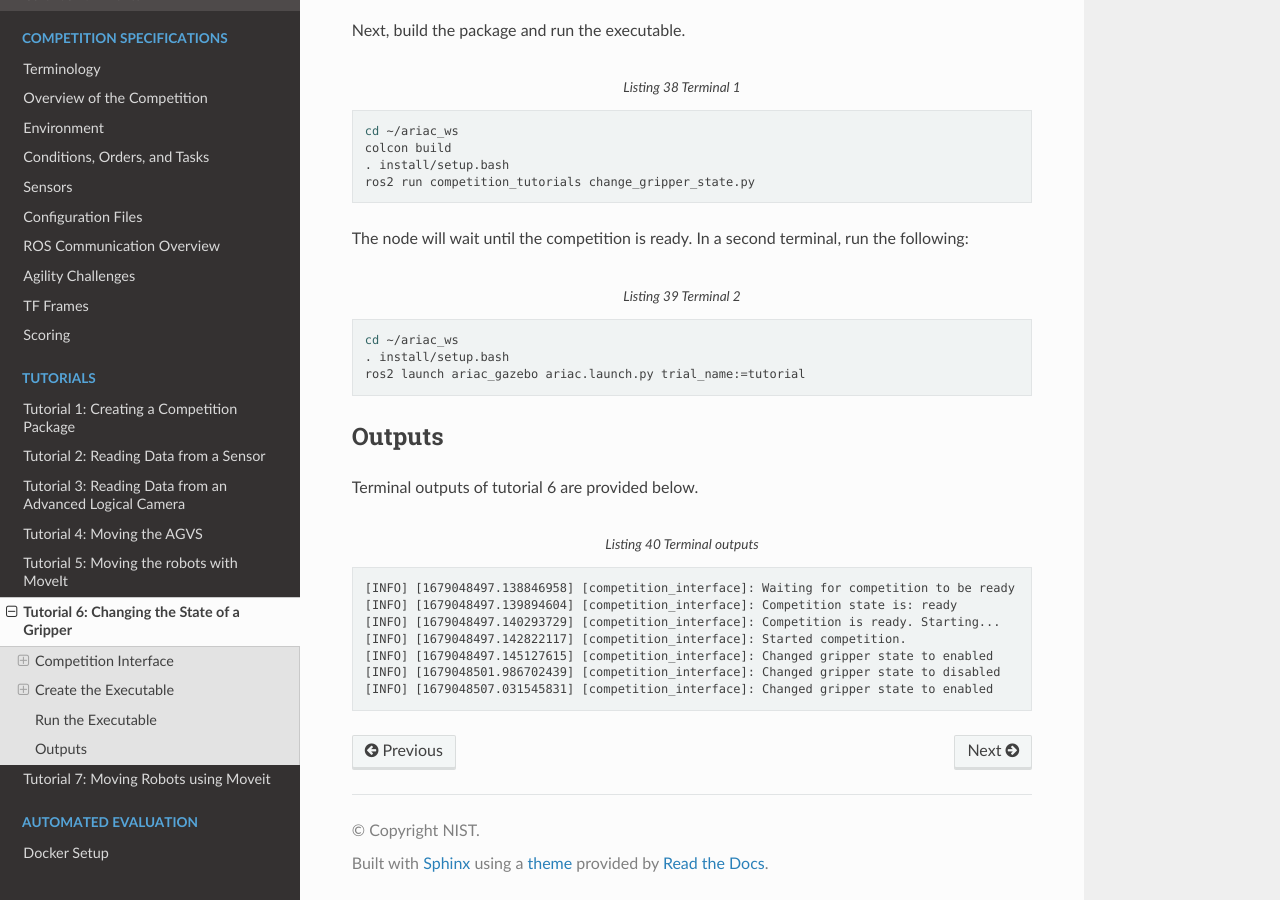
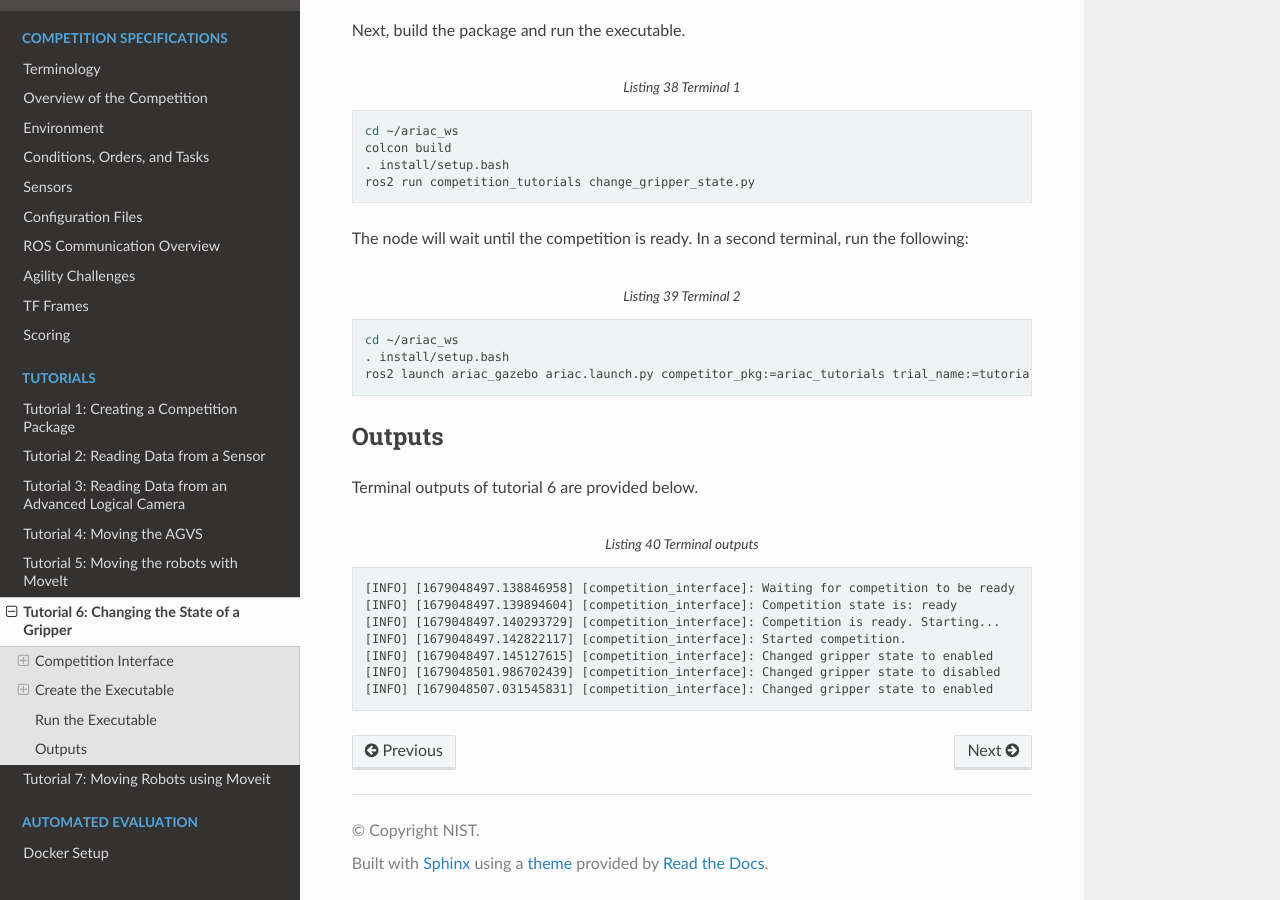
Before and after one commit to usnistgov/ARIAC, a Sphinx documentation site: the page built from docs/tutorials/tutorial_6.rst, in a window 1280 px wide and 900 px high, scrolled down 6169 px. Built offline with Sphinx 7.4.7 and the Read the Docs theme 2.0.0, drawn with Linux system fonts in a browser that asks for light colours.

Commit message:
tutorial 2

```diff
--- a/docs/tutorials/tutorial_2.rst
+++ b/docs/tutorials/tutorial_2.rst
@@ -340,7 +340,7 @@ The node will wait until the competition is ready. In a second terminal, run the
 
     cd ~/ariac_ws
     . install/setup.bash
-    ros2 launch ariac_gazebo ariac.launch.py trial_name:=tutorial
+    ros2 launch ariac_gazebo ariac.launch.py competitor_pkg:=ariac_tutorials trial_name:=tutorial
 
 
 Once the environment is loaded and the competition state is ready, the interface node running in Terminal 2 will start the competition and the sensor will start publishing data. You should see the the part count output increasing as parts on the conveyor break the sensor beam, as shown in the figure below.
--- a/docs/tutorials/tutorial_3.rst
+++ b/docs/tutorials/tutorial_3.rst
@@ -454,7 +454,7 @@ The node will wait until the competition is ready. In a second terminal, run the
 
     cd ~/ariac_ws
     . install/setup.bash
-    ros2 launch ariac_gazebo ariac.launch.py trial_name:=tutorial
+    ros2 launch ariac_gazebo ariac.launch.py competitor_pkg:=ariac_tutorials trial_name:=tutorial
 
 
 Once the environment is loaded and the competition state is ready, the interface node running in Terminal 1 will start the competition and the sensor will start publishing data.
--- a/docs/tutorials/tutorial_4.rst
+++ b/docs/tutorials/tutorial_4.rst
@@ -682,7 +682,7 @@ The node will wait until the competition is ready. In a second terminal, run the
 
     cd ~/ariac_ws
     . install/setup.bash
-    ros2 launch ariac_gazebo ariac.launch.py trial_name:=tutorial
+    ros2 launch ariac_gazebo ariac.launch.py competitor_pkg:=ariac_tutorials trial_name:=tutorial
 
 
 Once the environment is loaded and the competition state is ready, the interface node running in Terminal 1 will start the competition and published orders will be displayed on the standard output in Terminal 1.
--- a/docs/tutorials/tutorial_5.rst
+++ b/docs/tutorials/tutorial_5.rst
@@ -568,7 +568,7 @@ The node will wait until the competition is ready. In a second terminal, run the
 
     cd ~/ariac_ws
     . install/setup.bash
-    ros2 launch ariac_gazebo ariac.launch.py trial_name:=tutorial
+    ros2 launch ariac_gazebo ariac.launch.py competitor_pkg:=ariac_tutorials trial_name:=tutorial
 
 
 Once the environment is loaded and the competition state is ready, the interface node running in Terminal 1 will start the competition and move AGS 1 and 2 to station 1.
--- a/docs/tutorials/tutorial_6.rst
+++ b/docs/tutorials/tutorial_6.rst
@@ -341,7 +341,7 @@ The node will wait until the competition is ready. In a second terminal, run the
 
     cd ~/ariac_ws
     . install/setup.bash
-    ros2 launch ariac_gazebo ariac.launch.py trial_name:=tutorial
+    ros2 launch ariac_gazebo ariac.launch.py competitor_pkg:=ariac_tutorials trial_name:=tutorial
 
 
 Outputs
```
